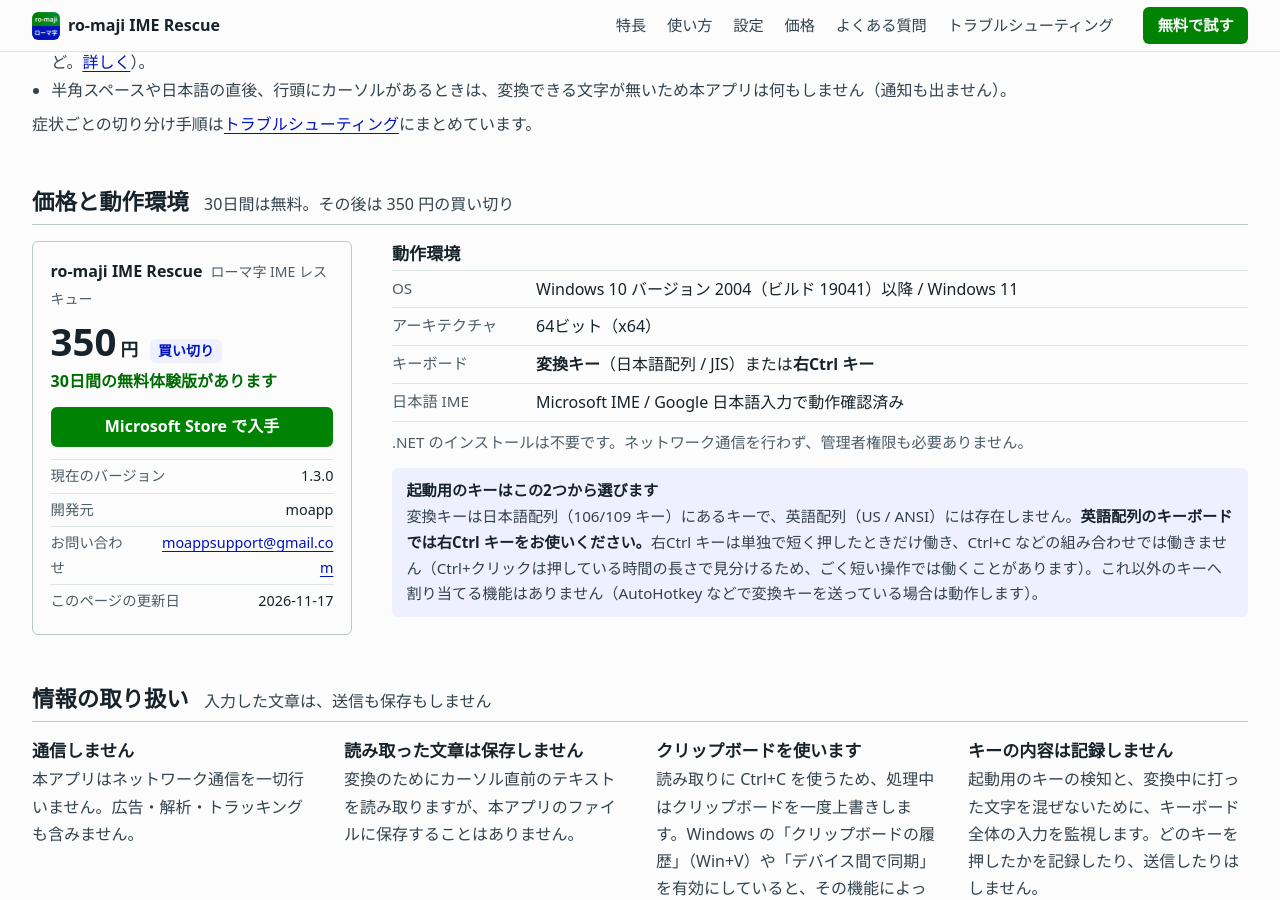
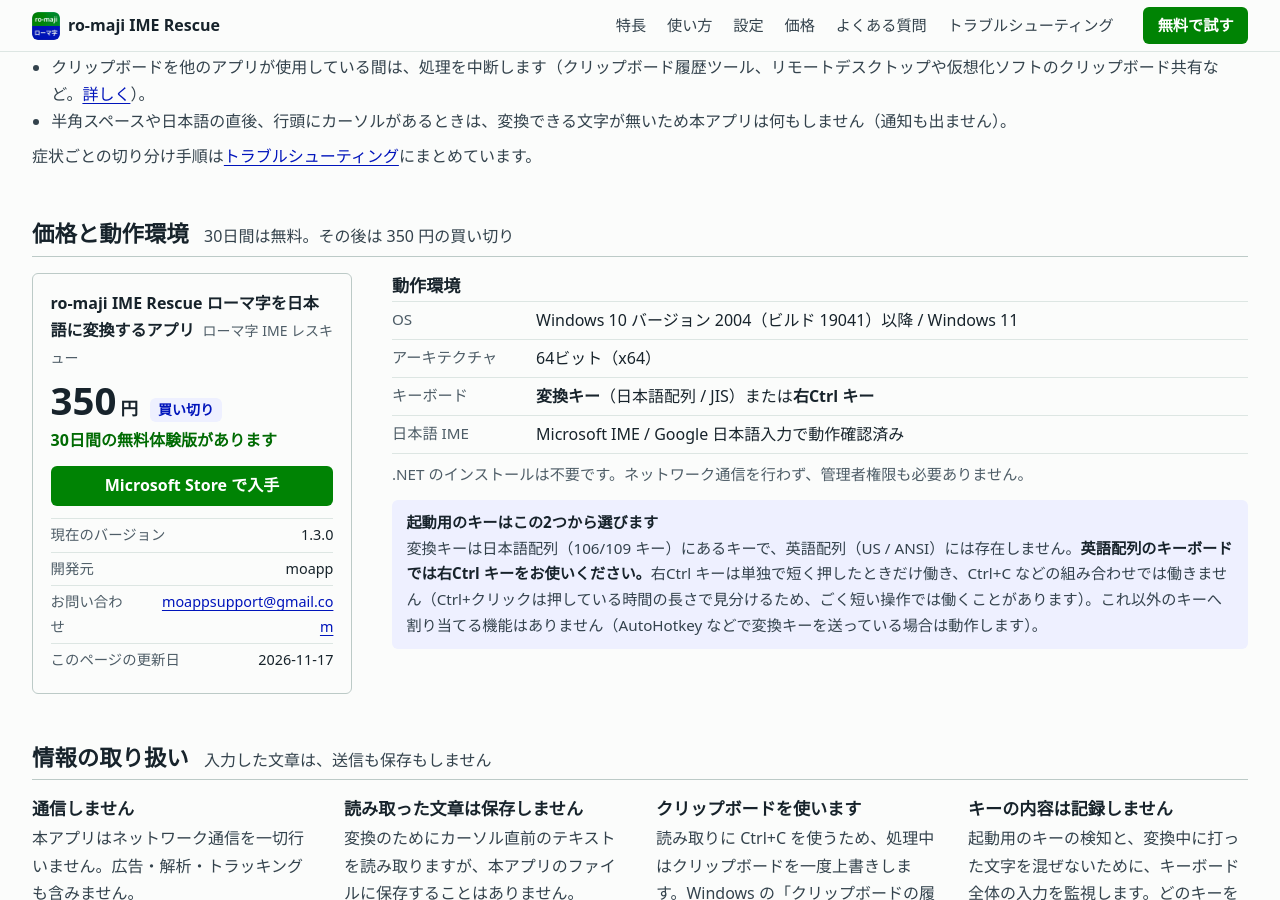
Before and after one commit to moappsupport/ro-maji_IME_Rescue, a Jekyll site: the page built from index.md, in a window 1280 px wide and 900 px high, scrolled down 3472 px. Built offline with Jekyll 4.4.1, drawn with Linux system fonts in a browser that asks for light colours.

Commit message:
サイト: 冒頭と価格の欄に正式名称を出す

```diff
--- a/_config.yml
+++ b/_config.yml
@@ -22,7 +22,8 @@ theme_color: "#0014bb"
 # Store には読み方を入れる欄（並べ替えタイトル）が無いので、ここだけで持つ。
 name_reading: "ローマ字 IME レスキュー"
 
-# Store に出ている製品名（STORE_LISTING.md の「製品名」と同じ）。構造化データの alternateName に出し、
+# Store に出ている製品名（STORE_LISTING.md の「製品名」と同じ）。アプリの正式名称として、トップの冒頭の製品名の行と
+# 価格の欄に出す（ヘッダー・フッター・本文中は短い title のまま）。構造化データの alternateName にも出し、
 # Store の製品ページと同じものだと検索エンジンや AI が結び付けられるようにする。
 store_title: "ro-maji IME Rescue ローマ字を日本語に変換するアプリ"
 
--- a/index.md
+++ b/index.md
@@ -9,7 +9,7 @@ updated: 2026-11-17
 <section class="hero">
   <div class="wrap hero-grid">
     <div class="hero-copy">
-      <p class="eyebrow"><img src="{{ '/assets/img/icon.png' | relative_url }}" alt="" width="28" height="28"><span>{{ site.title }}</span><span class="eyebrow-reading">{{ site.name_reading }}</span></p>
+      <p class="eyebrow"><img src="{{ '/assets/img/icon.png' | relative_url }}" alt="" width="28" height="28"><span>{{ site.title }}</span> <span>{{ site.store_title | remove_first: site.title | strip }}</span> <span class="eyebrow-reading">{{ site.name_reading }}</span></p>
       <h1>IME オフで打ったローマ字を、<br><em>キーひとつ</em>で漢字変換まで。</h1>
       <p class="lead">{{ site.title }} は、IME をオフ（半角英数）にしたまま打ってしまったローマ字を、日本語に入力し直す Windows 用の常駐アプリです。カーソルを文字列の直後に置いて変換キーを押すだけ。範囲を選択しなくても、漢字の変換候補が出るところまで進みます。</p>
       <div class="hero-cta">
@@ -245,7 +245,7 @@ PDFwoexportshimasu  → PDFを得x歩rtします</code></pre>
     </div>
     <div class="pricing">
       <div class="price-card" id="info">
-        <p class="price-name">{{ site.title }}<span>{{ site.name_reading }}</span></p>
+        <p class="price-name">{{ site.store_title }}<span>{{ site.name_reading }}</span></p>
         <p class="price"><span class="price-num">{{ site.price_jpy }}</span><span class="price-unit">円</span><span class="price-term">買い切り</span></p>
         <p class="price-trial">{{ site.trial_days }}日間の無料体験版があります</p>
         <a class="btn btn-primary btn-block" href="{{ site.store_url }}?cid=site_info">Microsoft Store で入手</a>
```
